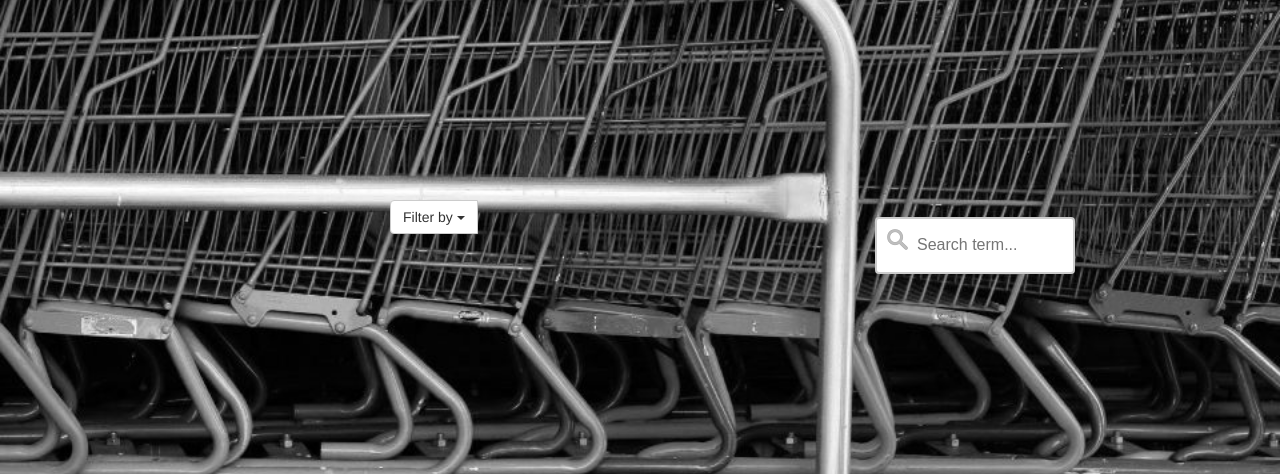
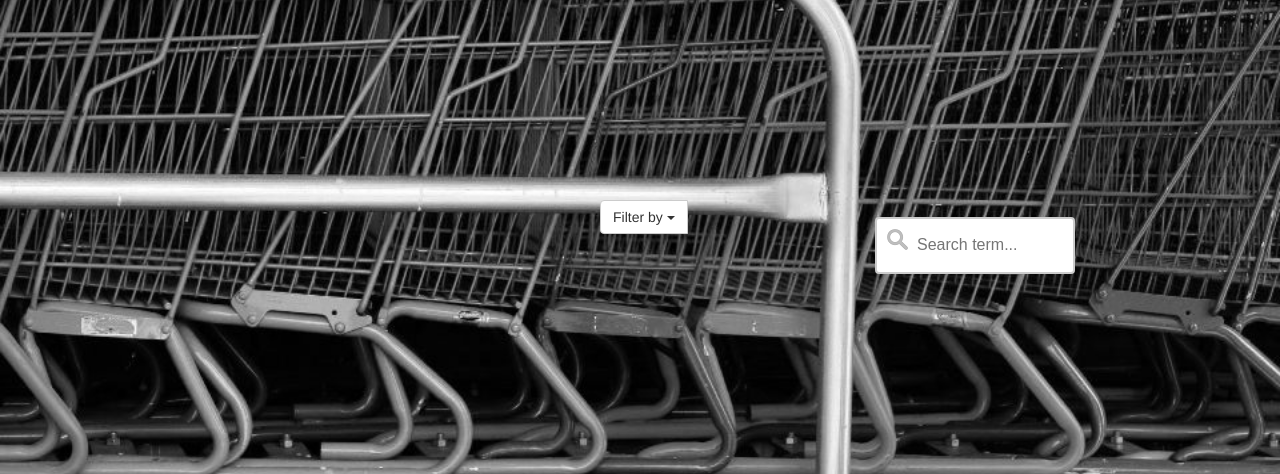
Before and after one commit to diglungdig/ShoprClone, a Flask app: page / in a window 1280 px wide. Shown: the part 175-649 px from the top of the page. Run offline with Flask 2, Linux system fonts and the light colour scheme; the visitor is signed in with stand-in values (Sample User, id 1); some libraries are stand-ins or nearby versions.

```diff
--- a/templates/index.html
+++ b/templates/index.html
@@ -36,7 +36,7 @@ $(document).ready(function(){
     <form action="/search" method="get">
         <div class="container">
         <div class="row">
-            <div>
+            <div  class="col-xs-8 col-xs-offset-2">
                 <div class="input-group">
                     <div class="input-group-btn search-panel">
                         <button type="button" class="btn btn-default dropdown-toggle" data-toggle="dropdown">
```
